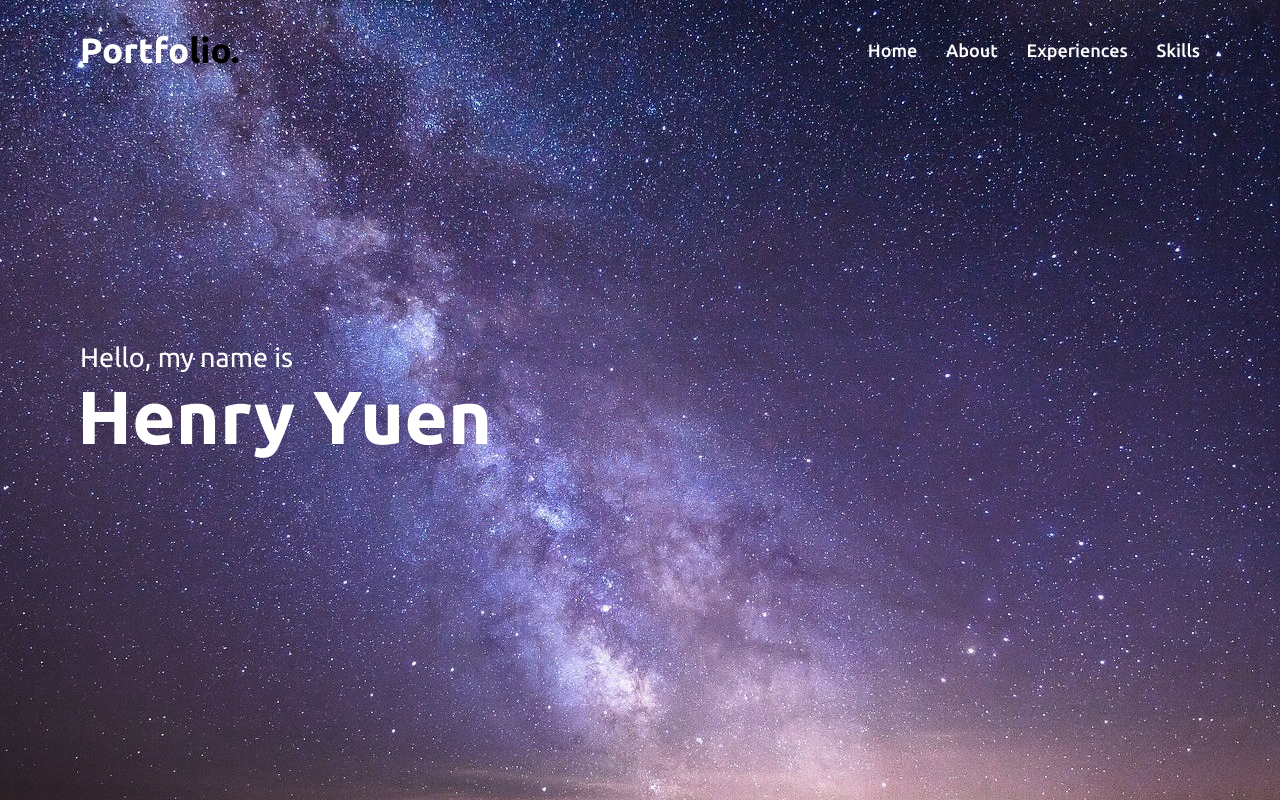
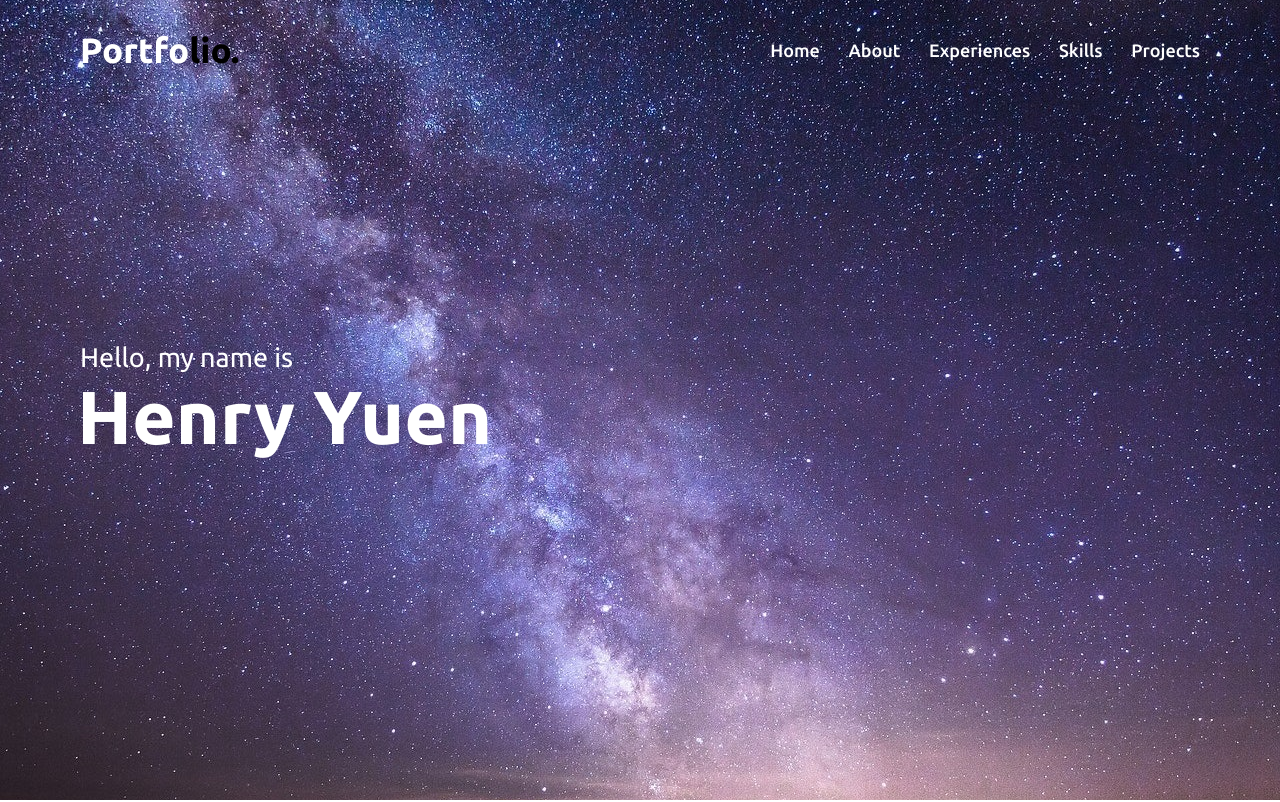
Before and after one commit to YUEN-YU-WING/My-website, a plain HTML site: page index.html in a window 1280 px wide. Shown: the top 802 px of the page. Drawn offline with nearby package versions, Linux system fonts and the light colour scheme.

Commit message:
add proj to nav

```diff
--- a/index.html
+++ b/index.html
@@ -20,8 +20,8 @@
                     <li><a href="#about">About</a></li>
                     <li><a href="#experience">Experiences</a></li>
                     <li><a href="#skills">Skills</a></li>
-                    <!-- <li><a href="#">Teams</a></li>
-                    <li><a href="#">Content</a></li> -->
+                    <li><a href="#proj">Projects</a></li>
+                    <!-- <li><a href="#">Content</a></li> -->
                 </ul>
                 <div class="menu-btn">
                     <i class="fas fa-bars"></i>
```
